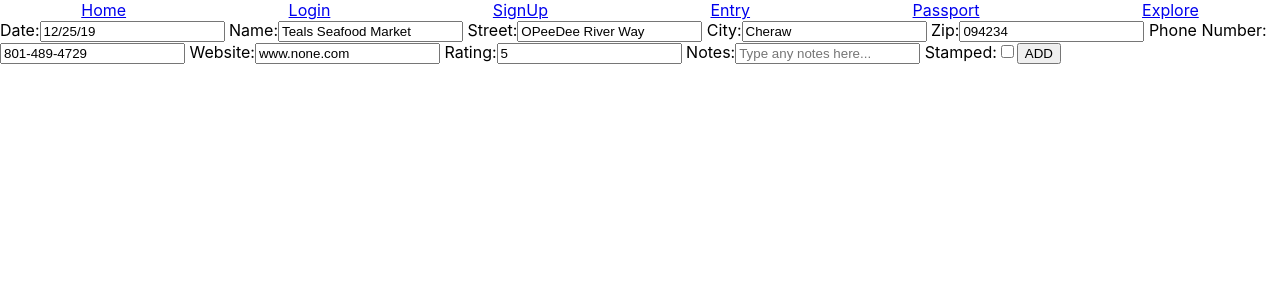
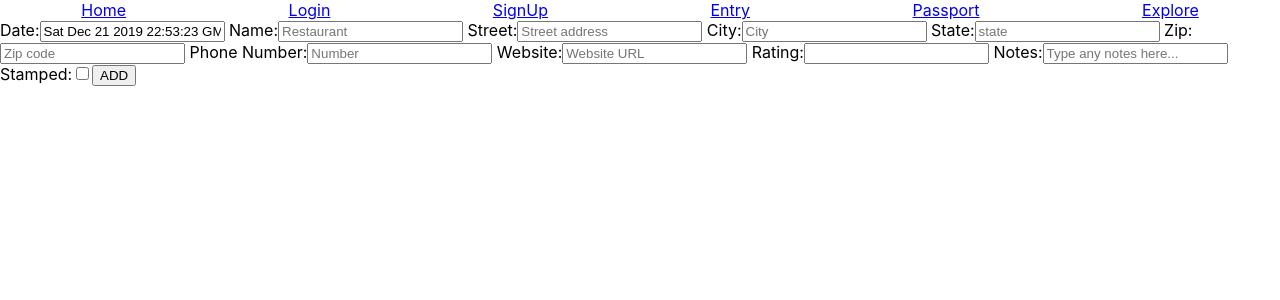
Before and after one commit to viewgo/Frontend-RestaurantPassport3, a React (Create React App) app in the folder restaurant-passport/: page /passport-form in a window 1280 px wide. Shown: the top 300 px of the page. Built offline with nearby package versions, Linux system fonts and the light colour scheme.

Commit message:
New Restaurant ability & add to passport

```diff
--- a/restaurant-passport/src/App.js
+++ b/restaurant-passport/src/App.js
@@ -1,6 +1,7 @@
 import React, { Component } from "react";
 import "./App.css";
 import { Route } from "react-router-dom";
+import axiosWithAuth from "./utils";
 
 import PrivateRoute from "./components/PrivateRoute";
 import Navigation from "./components/Navigation";
@@ -16,33 +17,33 @@ class App extends Component {
   state = {
     rememberMe: "",
     rememberEmail: "",
-    rememberPassword: "",
-    users: [
-      {
-        firstName: "",
-        lastName: "",
-        email: "",
-        password: "",
-        location: "",
-        remember: ""
-      }
-    ],
+    rememberPassword: ""
+    // users: [
+    //   {
+    //     firstName: "",
+    //     lastName: "",
+    //     email: "",
+    //     password: "",
+    //     location: "",
+    //     remember: ""
+    //   }
+    // ],
 
-    passport: [
-      {
-        date: "12/25/19",
-        name: "Teals Seafood Market",
-        address: "OPeeDee River Way",
-        city: "Cheraw",
-        zip: "094234",
-        number: "801-489-4729",
-        website: "www.none.com",
-        rating: "5",
-        notes: "Best teal burger you will ever find",
-        stamped: "true",
-        flipped: false
-      }
-    ]
+    // passport: [
+    //   {
+    //     date: "12/25/19",
+    //     name: "Teals Seafood Market",
+    //     address: "OPeeDee River Way",
+    //     city: "Cheraw",
+    //     zip: "094234",
+    //     number: "801-489-4729",
+    //     website: "www.none.com",
+    //     rating: "5",
+    //     notes: "Best teal burger you will ever find",
+    //     stamped: "true",
+    //     flipped: false
+    //   }
+    // ]
   };
 
   componentWillMount() {
@@ -67,7 +68,27 @@ class App extends Component {
     // this.setState(...{
     // });
     // console.log(e.target);
-    console.log(this.state);
+    console.log("flipped");
+  };
+  //  axiosWithAuth()
+  //       .post("/auth/login", credentials)
+  //       .then(res => {
+  //         console.log(res);
+  //         localStorage.setItem('token', res.data.token);
+  //         setSubmitting(false);
+  //       })
+  //       .catch(res => console.log(res))
+  //       .finally(resetForm());
+
+  addToPassport = restaurant => {
+    console.log("added to restaurant", restaurant);
+    const newRestaurant = {
+      restaurant_id: restaurant.id
+    };
+    axiosWithAuth()
+      .post(`https://rpass.herokuapp.com/api/users/3/passport`, newRestaurant)
+      .then(res => console.log(res))
+      .catch(err => console.log(err));
   };
 
   //   componentDidMount() {
@@ -104,16 +125,16 @@ class App extends Component {
         <Route path="/passport-form">
           {/*//! fix prop here  */}
           <PassportForm
-            date={this.state.passport[0].date}
-            name={this.state.passport[0].name}
-            address={this.state.passport[0].address}
-            city={this.state.passport[0].city}
-            zip={this.state.passport[0].zip}
-            number={this.state.passport[0].number}
-            website={this.state.passport[0].website}
-            rating={this.state.passport[0].rating}
-            notes={this.state.passport[0].notes}
-            stamped={this.state.passport[0].stamped}
+          // date={this.state.passport[0].date}
+          // name={this.state.passport[0].name}
+          // address={this.state.passport[0].address}
+          // city={this.state.passport[0].city}
+          // zip={this.state.passport[0].zip}
+          // number={this.state.passport[0].number}
+          // website={this.state.passport[0].website}
+          // rating={this.state.passport[0].rating}
+          // notes={this.state.passport[0].notes}
+          // stamped={this.state.passport[0].stamped}
           />
         </Route>
         {/* <Route path="/passport">
@@ -123,7 +144,7 @@ class App extends Component {
           />
         </Route> */}
         <Route path="/explore">
-          <Explore />
+          <Explore add={this.addToPassport} />
         </Route>
         <PrivateRoute path="/passport" component={Passport} />
       </div>
--- a/restaurant-passport/src/components/Explore.jsx
+++ b/restaurant-passport/src/components/Explore.jsx
@@ -3,33 +3,34 @@ import axios from "axios";
 
 //todo add new restaurants to state here
 //https://rpass.herokuapp.com/api/explore?search=chinese&location=newyork
-function Explore() {
+function Explore({ add }) {
   const [localList, setLocalList] = useState([]);
   const [input, setInput] = useState({
     search: "",
     location: ""
   });
-  //   const [searchTest, setSearchTest] = useState("0");
+  const [searchTest, setSearchTest] = useState(false);
 
   useEffect(() => {
     axios
       .get(
         `https://rpass.herokuapp.com/api/explore?search=${input.search}&location=${input.location}`
       )
-      .then(res => setLocalList(res.data))
+      .then(res => {
+        console.log(res.data);
+        setLocalList(res.data);
+        setInput({
+          search: "",
+          location: ""
+        });
+      })
       .catch(err => console.log(err));
-  }, [input]);
-  //   console.log(localList);
+  }, [searchTest]);
 
   const onFormSubmit = evt => {
     evt.preventDefault();
-    // setSearchTest("1");
-    setInput({
-      search: "",
-      location: ""
-    });
+    setSearchTest(!searchTest);
   };
-  //   console.log(searchTest);
   const onChangeHandler = e => {
     setInput({
       ...input,
@@ -72,14 +73,14 @@ function Explore() {
           <div key={e.id} className="explore-card">
             <img className="explore-img" src={e.img_url} alt={e.name} />
             <h3>Name: {e.name}</h3>
-            <p>Address: {e.address}</p>
-            <p>City: {e.city}</p>
-            <p>State: {e.state}</p>
-            <p>Zip: {e.zipcode}</p>
+            <p>
+              Address: {e.address} {e.city}, {e.state} {e.zipcode}
+            </p>
             <p>Number: {e.phone_number}</p>
             <p>
               <a href={e.website_url}>Website</a>
             </p>
+            <button onClick={() => add(e)}>Add to Passport</button>
           </div>
         ))}
       </div>
--- a/restaurant-passport/src/components/Passport.jsx
+++ b/restaurant-passport/src/components/Passport.jsx
@@ -1,12 +1,25 @@
-import React from "react";
+import React, { useState, useEffect } from "react";
 import Restaurant from "./Restaurant";
+import axiosWithAuth from "../utils/index";
 
 function Passport({ passport, setFlipped }) {
   console.log(passport);
-  //todo add get request to retrieve users passports from the api
+  const [passportList, setList] = useState([]);
+  //todo save userID in local storage to allow request based on dynamic ID
+
+  useEffect(() => {
+    axiosWithAuth()
+      .get(`https://rpass.herokuapp.com/api/users/3/passport`)
+      .then(res => {
+        console.log(res);
+        setList(res.data);
+      })
+      .catch(err => console.log(err));
+  }, []);
+
   return (
     <>
-      {passport.map(e => (
+      {passportList.map(e => (
         <Restaurant restaurant={e} setFlipped={setFlipped} />
       ))}
     </>
--- a/restaurant-passport/src/components/PassportForm.jsx
+++ b/restaurant-passport/src/components/PassportForm.jsx
@@ -2,6 +2,7 @@ import React from "react";
 import { withFormik, Form, Field } from "formik";
 import * as yup from "yup";
 import axios from "axios";
+import axiosWithAuth from "../utils/index";
 
 function PassportForm({ values, errors, touched, isSubmitting }) {
   console.log("values", values);
@@ -60,6 +61,19 @@ function PassportForm({ values, errors, touched, isSubmitting }) {
             value={values.city || ""}
           />
         </label>
+        <label name="state">
+          {" "}
+          {touched.state && errors.state && (
+            <p className="error">{errors.state}</p>
+          )}
+          State:
+          <Field
+            name="state"
+            placeholder="state"
+            type="text"
+            value={values.state || ""}
+          />
+        </label>
         <label name="zip">
           {" "}
           {touched.zip && errors.zip && <p className="error">{errors.zip}</p>}
@@ -110,7 +124,7 @@ function PassportForm({ values, errors, touched, isSubmitting }) {
             name="rating"
             placeholder=""
             type="text"
-            value={values.rating || "value"}
+            value={values.rating || ""}
           />
         </label>
         <label name="note">
@@ -151,12 +165,12 @@ function PassportForm({ values, errors, touched, isSubmitting }) {
 const FormikPassportForm = withFormik({
   mapPropstoValues(props) {
     return {
-      date: props.passport.date || Date(),
-      name: props.passport.name || "",
-      address: props.passport.website || "",
-      rating: props.passport.rating || "value",
-      notes: props.passport.notes || "",
-      stamped: props.passport.stamped || false
+      date: Date(),
+      name: "",
+      address: "",
+      rating: "",
+      notes: "",
+      stamped: false
     };
   },
 
@@ -167,20 +181,61 @@ const FormikPassportForm = withFormik({
       .required(),
     address: yup.string(),
     city: yup.string().required(),
+    state: yup.string().required(),
     zip: yup.string().required(),
     number: yup.string(),
     website: yup.string(),
     rating: yup.string(),
     notes: yup.string(),
-    stamped: yup.boolean().required()
+    stamped: yup.boolean()
   }),
+
   handleSubmit(values, { resetForm, setSubmitting }) {
     console.log("SubmitValues", values);
+    const newRestaurant = {
+      id: Date.now(),
+      name: values.name,
+      address: values.address,
+      city: values.city,
+      state: values.state,
+      zipcode: values.zip,
+      phone_number: values.number,
+      website_url: values.website,
+      img_url: "null"
+    };
+    const newRestaurantId = {
+      restaurant_id: newRestaurant.id
+    };
+    const restaurantPut = {
+      restaurant_id: newRestaurant.id,
+      notes: newRestaurant.note,
+      stamped: newRestaurant.stamped,
+      rating: newRestaurant.rating
+    };
     setTimeout(() => {
+      console.log(newRestaurant);
       axios
-        .post("https://reqres.in/api/users", values)
-        .then(res => console.log(res),
-         setSubmitting(false))
+        .post("https://rpass.herokuapp.com/api/restaurants", newRestaurant)
+        .then(res => {
+          console.log("post", res);
+          setSubmitting(false);
+          axiosWithAuth()
+            .post(
+              `https://rpass.herokuapp.com/api/users/3/passport`,
+              newRestaurantId
+            )
+            .then(res => {
+              console.log("newTestPost", res);
+              axiosWithAuth()
+                .put(
+                  `https://rpass.herokuapp.com/api/users/3/passport`,
+                  restaurantPut
+                )
+                .then(res => console.log("newTestPut", res))
+                .catch(err => console.log(err));
+            })
+            .catch(err => console.log(err));
+        })
         .catch(err => console.log("Error", err))
         .finally(resetForm());
     }, 500);
--- a/restaurant-passport/src/components/Restaurant.jsx
+++ b/restaurant-passport/src/components/Restaurant.jsx
@@ -1,7 +1,7 @@
 import React from "react";
 
 function Restaurant({ restaurant, setFlipped }) {
-  console.log(restaurant);
+  console.log("rest", restaurant);
   if (restaurant.flipped === false) {
     return (
       <>
@@ -23,11 +23,14 @@ function Restaurant({ restaurant, setFlipped }) {
         <div className="restaurant-card-back">
           <h3>Name: {restaurant.name}</h3>
           <p>Date: {restaurant.date} </p>
-          <p>Address {restaurant.address}</p>
-          <p>City {restaurant.city}</p>
-          <p>Zip {restaurant.zip}</p>
-          <p>Number {restaurant.number}</p>
-          <p>Website {restaurant.website}</p>
+          <p>
+            Address: {restaurant.address} {restaurant.city}, {restaurant.state}{" "}
+            {restaurant.zipcode}
+          </p>
+          <p>Number: {restaurant.phone_number}</p>
+          <p>
+            <a href={restaurant.website_url}>Website</a>
+          </p>
           <p>Rating: {restaurant.rating}</p>
           <p>Notes: {restaurant.notes}</p>
           <p>Stamped: {restaurant.stamped}</p>
```
